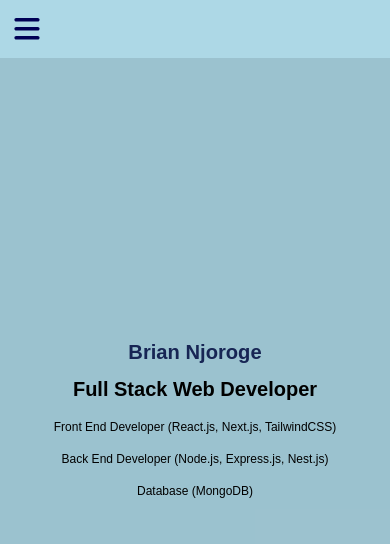
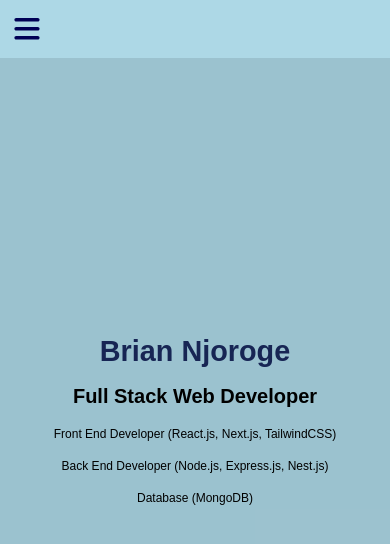
Before and after one commit to kingaranjoroge/Portfolio, a React (Create React App) app in the folder frontend/: page / in a window 390 px wide. Shown: the top 544 px of the page. Built offline with nearby package versions, Linux system fonts and the light colour scheme.

Commit message:
change text size

```diff
--- a/frontend/src/index.css
+++ b/frontend/src/index.css
@@ -681,9 +681,9 @@
 }
 
 @media screen and (max-width: 398px) {
-    .Home {
+    /* .Home {
         font-size: 0.7em;
-    }
+    } */
     .Product {
         width: 99%;
     }
```
